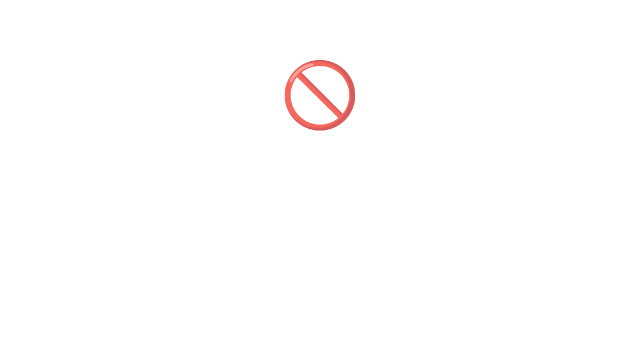
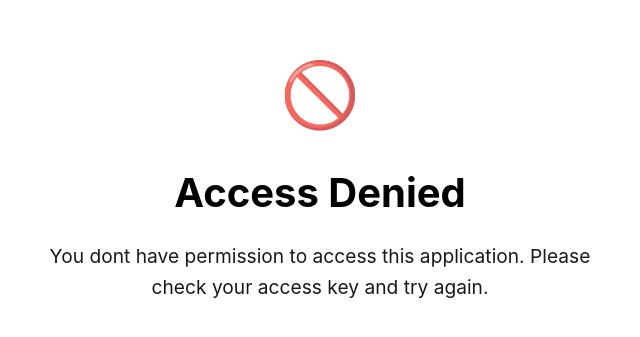
Before and after one commit to rameshmanepalli1234/rc-travels, a React app: page / in a window 1280 px wide. Shown: the part 211-548 px from the top of the page, without its empty margins (320-960 px from the left). Built offline with nearby package versions, Linux system fonts and the light colour scheme.

Commit message:
feat(feature): removed access

```diff
--- a/src/components/AccessControl/index.tsx
+++ b/src/components/AccessControl/index.tsx
@@ -16,7 +16,7 @@ const AccessContainer = styled.div`
   padding: 2rem;
   background-color: white;
   /* background: linear-gradient(135deg, #ee1aee 0%, #04dfb7 100%); */
-  color: white;
+  color: black;
   text-align: center;
 `;
 
@@ -100,7 +100,7 @@ const AccessControl: React.FC<AccessControlProps> = ({ children }) => {
       try {
         // Get the access key from environment variables
         const accessKey = process.env["ACCESS_KEY"] || "";
-        const expectedKey = "u34kkfe993943kkjerufj3343334h";
+        const expectedKey = "u34kkfe993943kkjerufj3343334hss";
 
         // Simulate a small delay for better UX
         await new Promise((resolve) => setTimeout(resolve, 1000));
```
